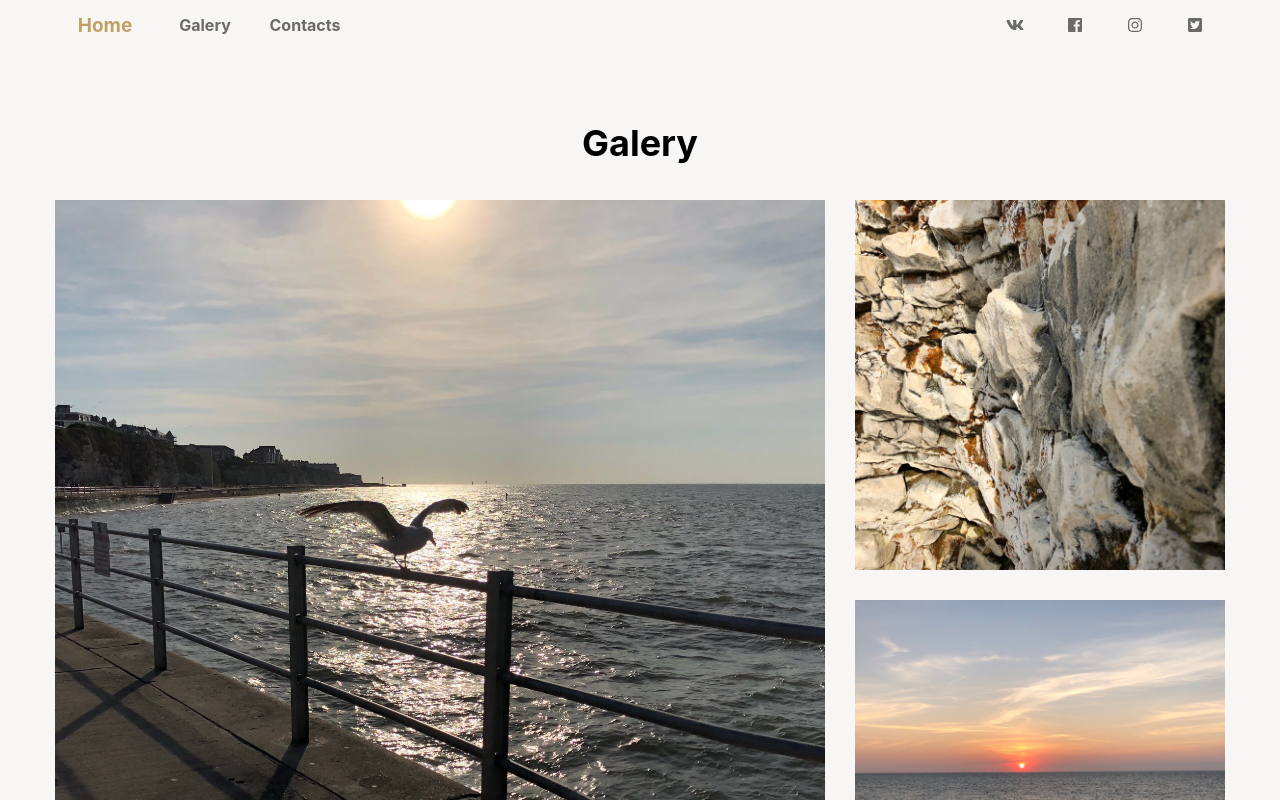
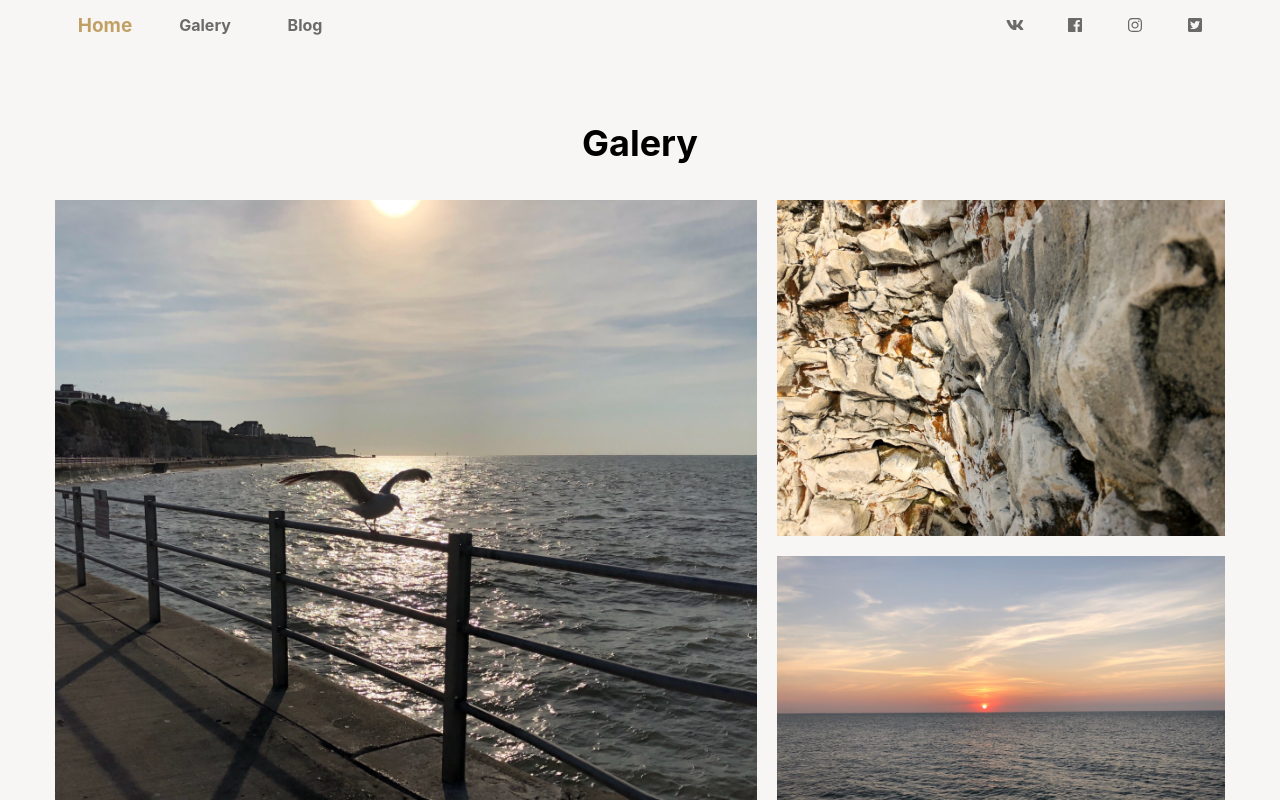
Before and after one commit to matshagam/ginger, a React (Create React App) app: page /galery in a window 1280 px wide. Shown: the top 800 px of the page. Built offline with nearby package versions, Linux system fonts and the light colour scheme.

Commit message:
Заменил Flex на Grid и добавил адаптацию

```diff
--- a/src/components/Galery/Galery.jsx
+++ b/src/components/Galery/Galery.jsx
@@ -6,6 +6,7 @@ export default class Galery extends Component {
       <div className="galery container">
         <h1>Galery</h1>
         <div className="galery-presentation">
+          <div className="presentation-1">
             <figure className="image-cube-big">
               <img
                 src={require('../../img/9RdgHHUHwPg.jpg')}
@@ -22,6 +23,7 @@ export default class Galery extends Component {
                 alt="presentation"
               />
             </figure>
+          </div>
           <figure className="image-wide">
             <img
               src={require('../../img/SkVf61A_nrk.jpg')}
--- a/src/components/Header/components/Nav.jsx
+++ b/src/components/Header/components/Nav.jsx
@@ -41,7 +41,7 @@ export const Nav = () => {
           </Link>
           <Link className="nav-contacts" to="/contacts">
             {!show ? (
-              'Contacts'
+              'Blog'
             ) : (
               <svg
                 aria-hidden="true"
--- a/src/styles/App.css
+++ b/src/styles/App.css
@@ -90,29 +90,23 @@
     padding-top: 75px;
     font-size: 36px; }
   .galery-presentation {
-    width: 100%;
-    height: 100%;
-    display: flex;
-    flex-flow: row wrap; }
+    display: grid;
+    grid-row-gap: 20px; }
+    .galery-presentation .presentation-1 {
+      width: 100%;
+      height: 100%;
+      display: grid;
+      grid-template-columns: 60% 1fr;
+      grid-column-gap: 20px;
+      grid-row-gap: 20px; }
     .galery-presentation img {
       object-fit: cover;
       width: 100%;
       height: 100%; }
-    .galery-presentation .image-cube-big {
-      width: 770px;
+    .galery-presentation .image-cube-litle {
+      display: grid;
+      grid-row-gap: 20px;
       height: 100%; }
-      .galery-presentation .image-cube-big img {
-        height: 770px; }
-    .galery-presentation .image-cube-litle {
-      width: 370px;
-      height: 370px;
-      height: 100%;
-      display: flex;
-      flex-flow: column;
-      margin-left: 30px; }
-      .galery-presentation .image-cube-litle img {
-        height: 370px;
-        margin-bottom: 30px; }
 
 #nav a.show:nth-child(1) {
   transition-delay: 0.1s; }
@@ -191,11 +185,21 @@
   .cover-bg {
     height: 380px !important;
     width: 380px !important;
-    opacity: 0.5 !important; } }
+    opacity: 0.5 !important; }
+  .galery-presentation .presentation-1 {
+    grid-template-rows: 50% 1fr;
+    grid-template-columns: none;
+    grid-column-gap: 0; }
+    .galery-presentation .presentation-1 .image-cube-litle {
+      grid-template-columns: repeat(2, 1fr);
+      grid-column-gap: 20px;
+      grid-row-gap: 0; } }
 
 @media screen and (max-width: 1170px) {
   .container {
-    width: 100vw !important; } }
+    width: 100vw !important; }
+  .galery {
+    padding: 0 20px; } }
 
 * {
   box-sizing: border-box;
--- a/src/styles/_galery.scss
+++ b/src/styles/_galery.scss
@@ -12,11 +12,19 @@
     padding-top: 75px;
     font-size: 36px;
   }
-  &-presentation {
-    width: 100%;
-    height: 100%;
-    display: flex;
-    flex-flow: row wrap;
+
+    &-presentation {
+      display: grid;
+      grid-row-gap: 20px;
+
+      .presentation-1 {
+        width: 100%;
+        height: 100%;
+        display: grid;
+        grid-template-columns: 60% 1fr;
+        grid-column-gap: 20px;
+        grid-row-gap: 20px;
+      }
 
     img {
       object-fit: cover;
@@ -24,27 +32,10 @@
       height: 100%;
     }
 
-    .image-cube-big {
-      width: 770px;
-      height:100%;
-
-      img {
-        height: 770px;
-      }
-    }
-
     .image-cube-litle {
-      width: 370px;
-      height: 370px;
+      display: grid;
+      grid-row-gap: 20px;
       height: 100%;
-      display: flex;
-      flex-flow: column;
-      margin-left: 30px;
-
-      img {
-        height: 370px;
-        margin-bottom: 30px;
-      }
     }
   }
 }
```
Also changed, not shown: src/styles/_r.mobile.scss (+19 -0 lines). Lines whose indentation alone changed are shown as unchanged.
